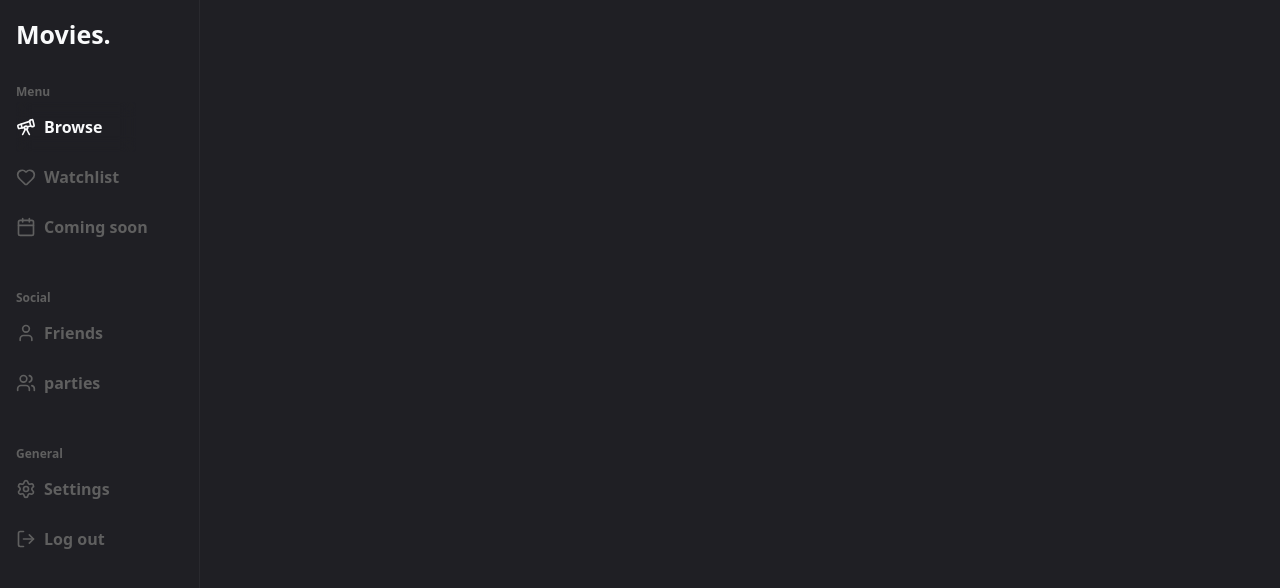
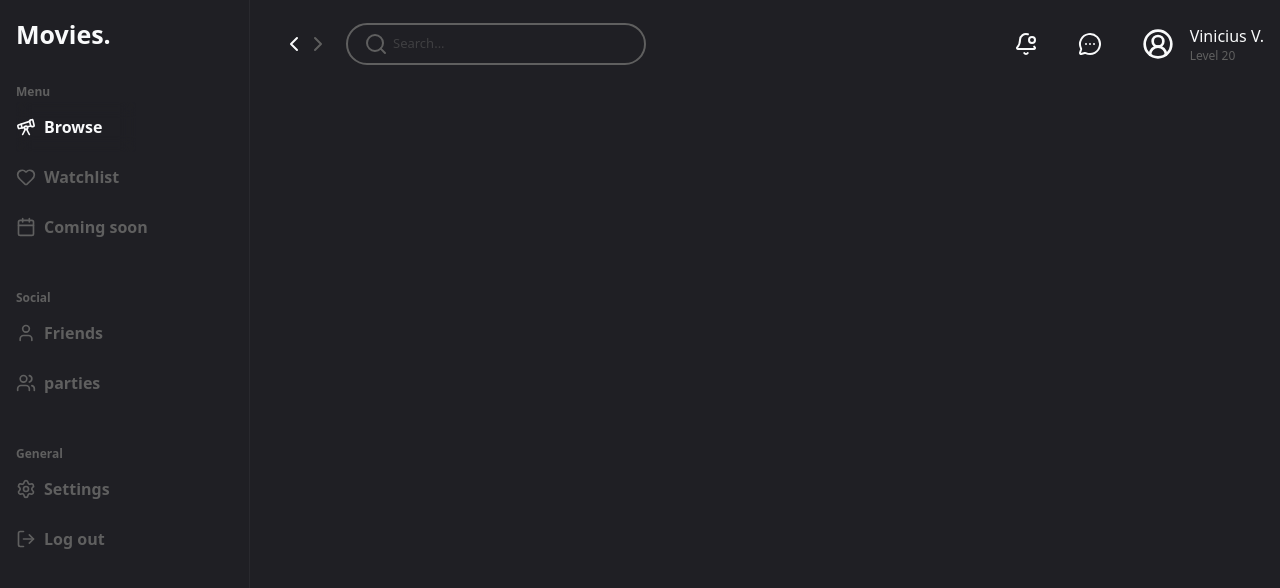
Before and after one commit to ViniciusVianaS/Devflix, a Next.js app: page / in a window 1280 px wide. Shown: the top 588 px of the page. Built offline with nearby package versions, Linux system fonts and the light colour scheme.

Commit message:
feat: creating application header

```diff
--- a/src/app/_components/header.jsx
+++ /dev/null
@@ -1,9 +0,0 @@
-export default function Sidebar() {
-  return (
-    <>
-      <header>
-        <h1>teste</h1>
-      </header>
-    </>
-  );
-}
--- /dev/null
+++ b/src/app/_components/header.tsx
@@ -0,0 +1,54 @@
+import {
+  BellDot,
+  ChevronLeft,
+  ChevronRight,
+  CircleUserRound,
+  MessageCircleMore,
+  Search,
+} from "lucide-react";
+
+export default function Header() {
+  return (
+    <>
+      <header className="p-2 mt-2 flex justify-between items-center text-[#F9FAFB]">
+        <div className="ml-[270px] p-1 rounded-lg text-[#F9FAFB] flex items-center justify-center">
+          <ChevronLeft className="cursor-pointer"/>
+          <ChevronRight className="text-[#5f5f5f] cursor-pointer" />
+          <div className="flex w-[300px] ml-4 border-2 border-[#5f5f5f] rounded-full p-1">
+            <div className="flex items-center justify-center ml-3">
+              <Search className="cursor-pointer text-[#5f5f5f]" />
+              <input
+                placeholder="Search..."
+                type="search"
+                className="justify-start items-start text-[13px] flex outline-none border-none w-[250px] rounded p-[5px] text-[#5f5f5f]"
+              />
+            </div>
+          </div>
+        </div>
+        <nav>
+          <ul className="list-none flex gap-6 flex-wrap items-center">
+            <li className="p-2">
+              <a href="#" className="duration-300 cursor-pointer">
+                <BellDot />
+              </a>
+            </li>
+            <li className=" p-2">
+              <a href="#" className="duration-300 cursor-pointer">
+                <MessageCircleMore />
+              </a>
+            </li>
+            <li className="p-2">
+              <button className="duration-300 cursor-pointer flex items-center">
+                <CircleUserRound size={32}/>
+                <div className="ml-4 text-left">
+                  <span>Vinicius V.</span>
+                  <p className="text-[#5f5f5f] text-xs">Level 20</p>
+                </div>
+              </button>
+            </li>
+          </ul>
+        </nav>
+      </header>
+    </>
+  );
+}
--- a/src/app/_components/sidebar.tsx
+++ b/src/app/_components/sidebar.tsx
@@ -11,7 +11,7 @@ import {
 export default function Sidebar() {
   return (
     <>
-      <aside className="overflow-hidden fixed text-[#F9FAFB] top-0 left-0 w-[200px] h-full pt-4 border-r border-r-[#29292e]">
+      <aside className="overflow-hidden fixed text-[#F9FAFB] top-0 left-0 w-[250px] h-full pt-4 border-r border-r-[#29292e]">
         <h1 className="font-bold text-[25px] ml-4">Movies.</h1>
         <div className="p-4 mt-2 items-center justify-center">
           <span className="text-[#5f5f5f] text-xs font-bold">Menu</span>
--- a/src/app/page.tsx
+++ b/src/app/page.tsx
@@ -1,8 +1,10 @@
 import Sidebar from "./_components/sidebar";
+import Header from "./_components/header"
 
 export default function Home() {
   return (
     <div>
+      <Header />
       <Sidebar />
     </div>
   );
```
